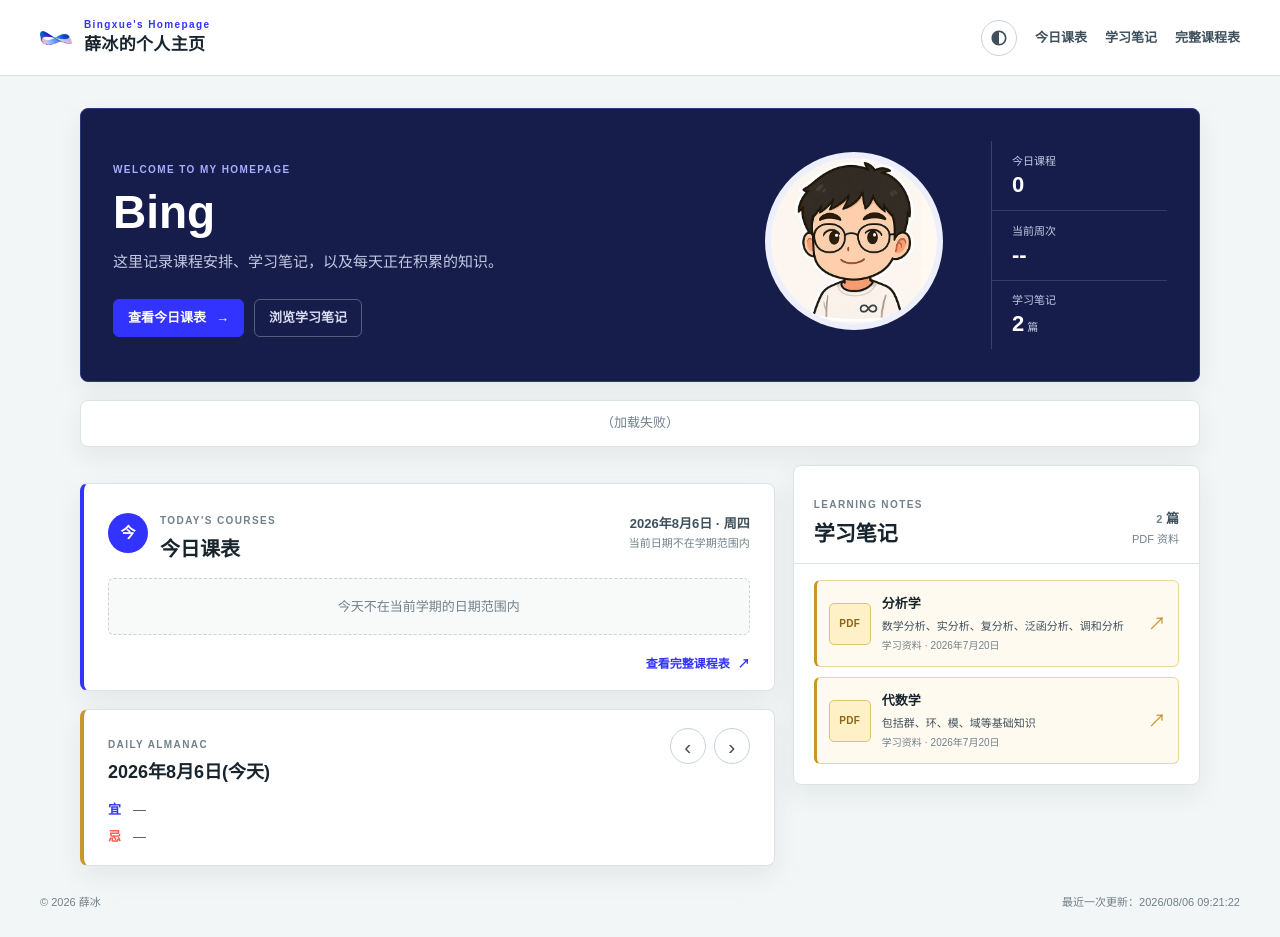
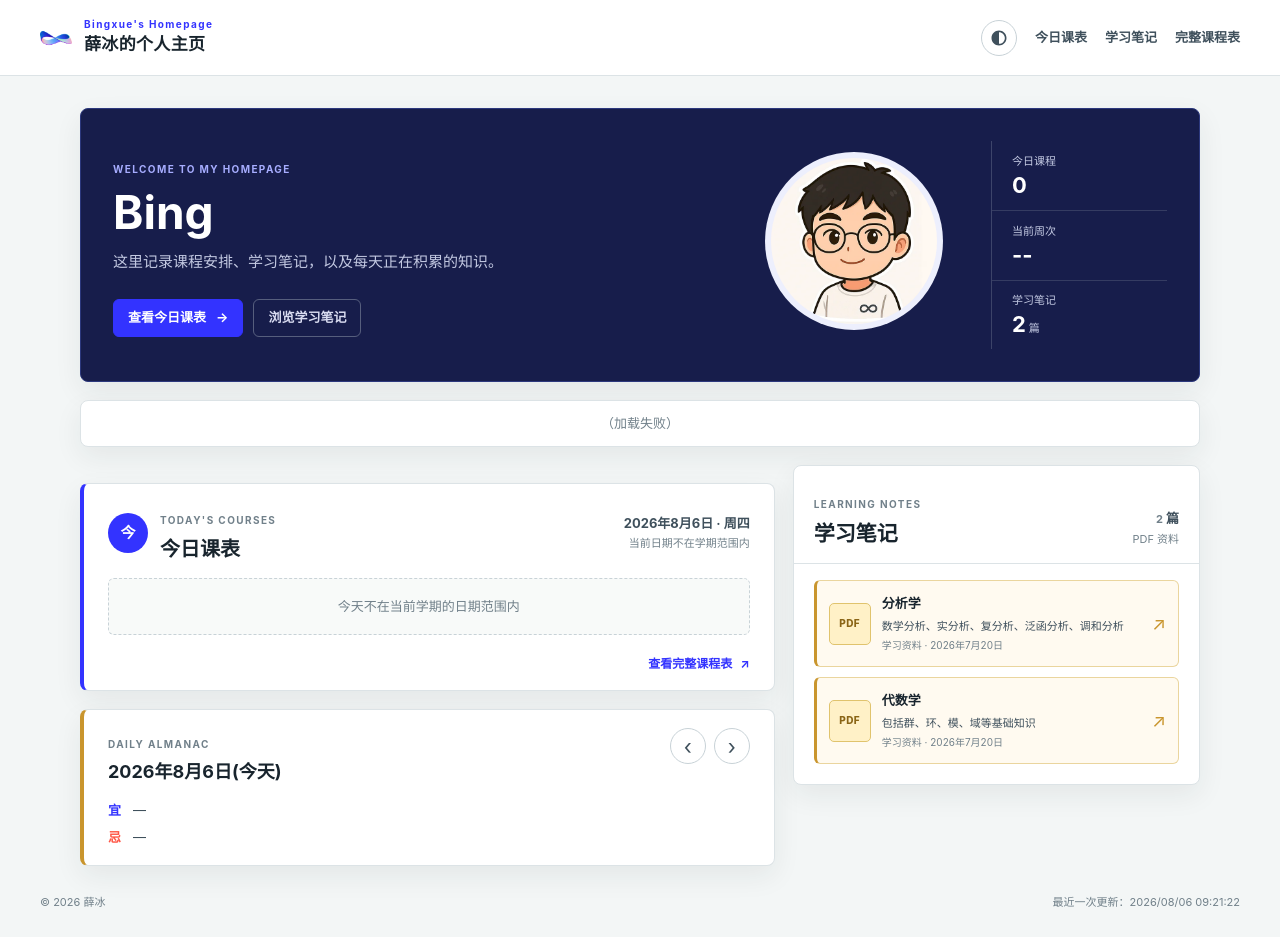
Before and after one commit to binggxue/binggxue.github.io, a website built with Vite: page index.html in a window 1280 px wide. Built offline with nearby package versions, Linux system fonts and the light colour scheme; no server answers; what tyme4ts would draw is missing.

Commit message:
Revert "chore: 修改英文字体为Product Sans"
This reverts commit da44594525b63778d26bed99914dd70cffc088e8.

```diff
--- a/css/base.css
+++ b/css/base.css
@@ -63,7 +63,7 @@ body {
   margin: 0;
   color: var(--ink);
   background: var(--canvas);
-  font-family: "Product Sans", "Noto Sans SC", "PingFang SC", "Microsoft YaHei", sans-serif;
+  font-family: Inter, "Noto Sans SC", "PingFang SC", "Microsoft YaHei", sans-serif;
   font-size: 15px;
   line-height: 1.5;
   letter-spacing: 0;
```
